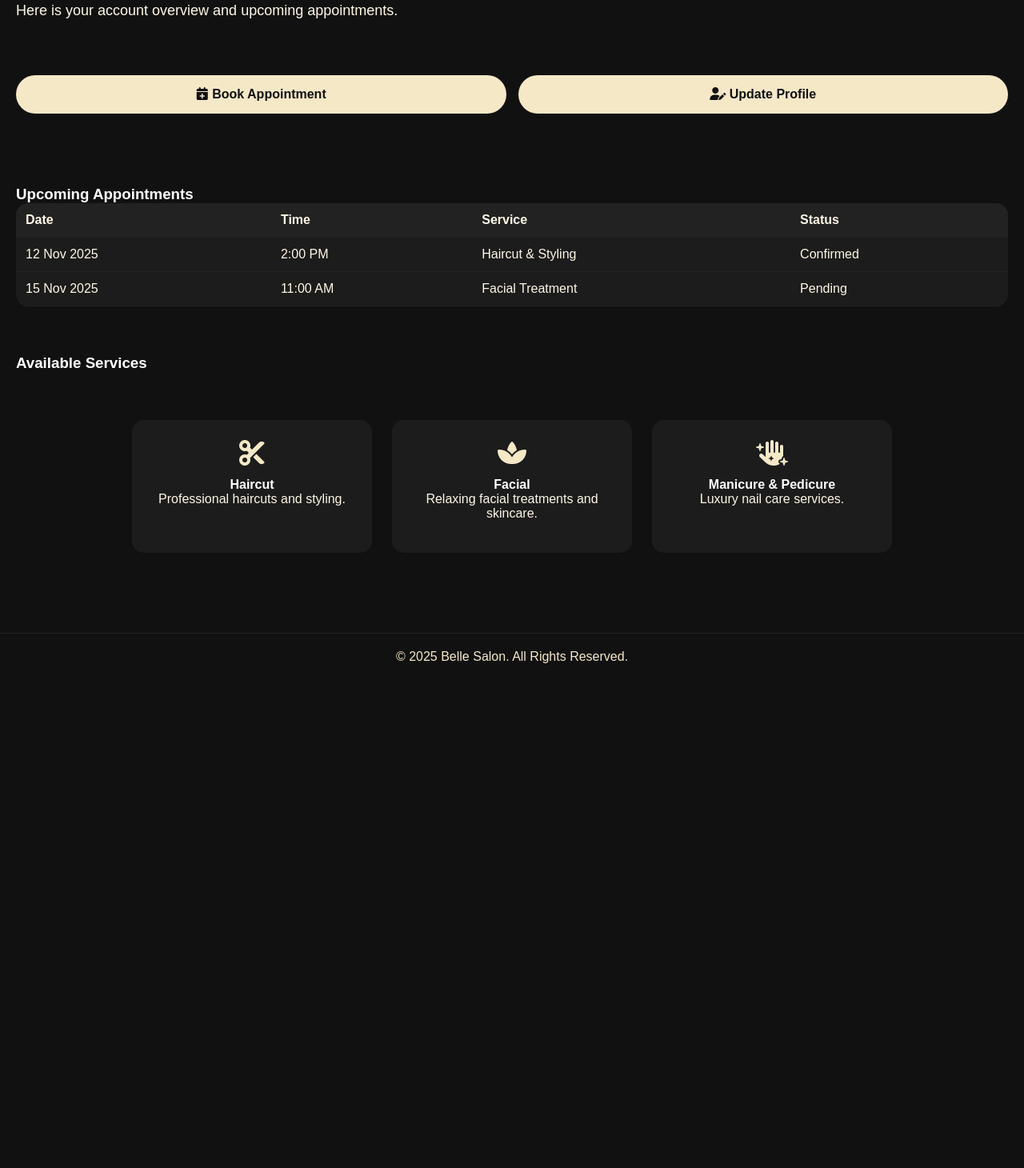
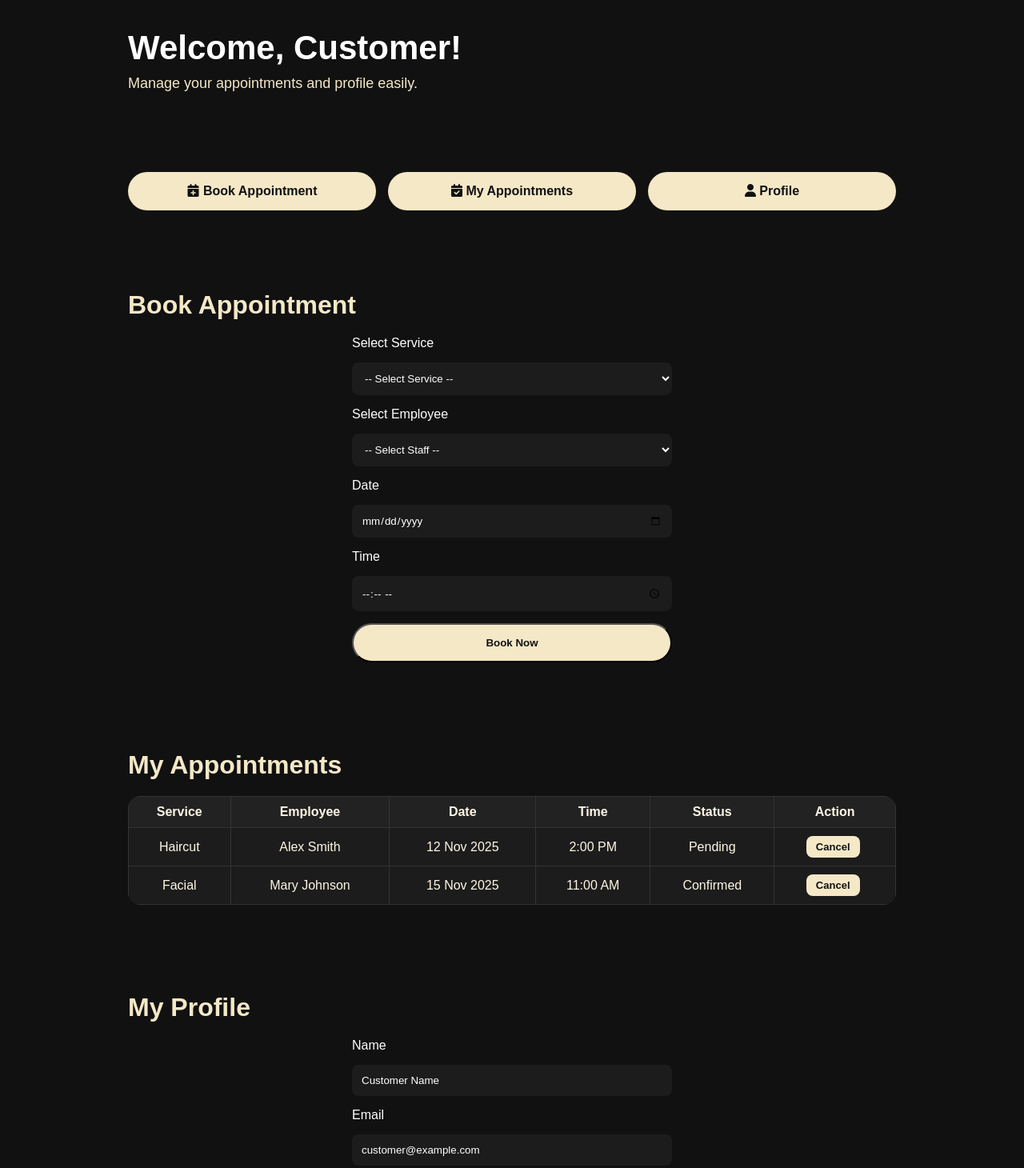
Before and after one commit to manal-ilthizam/Belle-Salon-WebApp, a plain HTML site: page dashboard.html in a window 1280 px wide. Shown: the part 167-1627 px from the top of the page at 80% size. Before the commit the page ends 1017 px from the top, so only its background shows below. Drawn offline with Linux system fonts and the light colour scheme.

Commit message:
Added Customer Dashboard page with booking & profile

```diff
--- a/css/style.css
+++ b/css/style.css
@@ -377,3 +377,273 @@ footer {
     border-radius: 50px;
     font-size: 14px;
 }
+
+
+
+/* Contact Section */
+.contact-section {
+    padding: 80px 20px;
+    background-color: #111;
+    color: #fff;
+    text-align: center;
+}
+
+.contact-container {
+    max-width: 600px;
+    margin: auto;
+}
+
+.contact-container h2 {
+    font-family: 'Dancing Script', cursive;
+    font-size: 42px;
+    color: #f5e8c7;
+    margin-bottom: 20px;
+}
+
+.contact-container p {
+    color: #fff7e6;
+    margin-bottom: 40px;
+}
+
+.contact-form {
+    display: flex;
+    flex-direction: column;
+    gap: 15px;
+}
+
+.contact-form label {
+    text-align: left;
+    color: #f5e8c7;
+    font-weight: 600;
+}
+
+.contact-form input,
+.contact-form textarea {
+    padding: 12px;
+    border-radius: 8px;
+    border: none;
+    background-color: #1c1c1c;
+    color: #fff;
+    font-family: 'Montserrat', sans-serif;
+}
+
+.contact-form input::placeholder,
+.contact-form textarea::placeholder {
+    color: #aaa;
+}
+
+.contact-form .btn {
+    margin-top: 10px;
+    border-radius: 50px;
+    padding: 15px;
+    background-color: #f5e8c7;
+    color: #111;
+    font-weight: 600;
+}
+
+.contact-form .btn:hover {
+    background-color: #e6d8b0;
+}
+
+.contact-info {
+    margin-top: 40px;
+    text-align: left;
+    color: #f5e8c7;
+}
+
+.contact-info p {
+    margin: 10px 0;
+    font-size: 16px;
+}
+
+.contact-info i {
+    margin-right: 10px;
+}
+
+
+.dashboard {
+    padding: 80px 20px;
+    background-color: #111;
+    color: #fff;
+}
+
+.dashboard-container {
+    max-width: 1000px;
+    margin: auto;
+}
+
+.dashboard-welcome h2 {
+    font-size: 42px;
+    font-family: 'Montserrat', sans-serif;
+    margin-bottom: 10px;
+}
+
+.dashboard-welcome p {
+    margin-bottom: 30px;
+    color: #f5e8c7;
+}
+
+.quick-actions {
+    display: flex;
+    flex-wrap: wrap;
+    gap: 15px;
+    margin-bottom: 40px;
+    justify-content: center;
+}
+
+.dashboard-section {
+    margin-bottom: 50px;
+}
+
+.dashboard-section h3 {
+    font-size: 32px;
+    margin-bottom: 20px;
+    color: #f5e8c7;
+}
+
+.appointment-form,
+.profile-form {
+    display: flex;
+    flex-direction: column;
+    gap: 15px;
+    max-width: 400px;
+    margin: auto;
+}
+
+.appointment-form input,
+.appointment-form select,
+.profile-form input {
+    padding: 12px;
+    border-radius: 8px;
+    border: none;
+    background-color: #1c1c1c;
+    color: #fff;
+    font-family: 'Montserrat', sans-serif;
+}
+
+.appointment-form input::placeholder,
+.profile-form input::placeholder {
+    color: #aaa;
+}
+
+.appointments-table {
+    width: 100%;
+    border-collapse: collapse;
+}
+
+.appointments-table th,
+.appointments-table td {
+    border: 1px solid #333;
+    padding: 10px;
+    text-align: center;
+    font-family: 'Montserrat', sans-serif;
+}
+
+.small-btn {
+    padding: 6px 12px;
+    font-size: 13px;
+    border-radius: 8px;
+    margin-right: 5px;
+    background-color: #f5e8c7;
+    color: #111;
+    border: none;
+    cursor: pointer;
+}
+
+.small-btn:hover {
+    background-color: #e6d8b0;
+}
+
+
+.dashboard {
+    padding: 80px 20px;
+    background-color: #111;
+    color: #fff;
+}
+
+.dashboard-container {
+    max-width: 1000px;
+    margin: auto;
+}
+
+.dashboard-welcome h2 {
+    font-size: 42px;
+    font-family: 'Montserrat', sans-serif;
+    margin-bottom: 10px;
+}
+
+.dashboard-welcome p {
+    margin-bottom: 30px;
+    color: #f5e8c7;
+}
+
+.quick-actions {
+    display: flex;
+    flex-wrap: wrap;
+    gap: 15px;
+    margin-bottom: 40px;
+    justify-content: center;
+}
+
+.dashboard-section {
+    margin-bottom: 50px;
+}
+
+.dashboard-section h3 {
+    font-size: 32px;
+    margin-bottom: 20px;
+    color: #f5e8c7;
+}
+
+.appointment-form,
+.profile-form {
+    display: flex;
+    flex-direction: column;
+    gap: 15px;
+    max-width: 400px;
+    margin: auto;
+}
+
+.appointment-form input,
+.appointment-form select,
+.profile-form input {
+    padding: 12px;
+    border-radius: 8px;
+    border: none;
+    background-color: #1c1c1c;
+    color: #fff;
+    font-family: 'Montserrat', sans-serif;
+}
+
+.appointment-form input::placeholder,
+.profile-form input::placeholder {
+    color: #aaa;
+}
+
+.appointments-table {
+    width: 100%;
+    border-collapse: collapse;
+}
+
+.appointments-table th,
+.appointments-table td {
+    border: 1px solid #333;
+    padding: 10px;
+    text-align: center;
+    font-family: 'Montserrat', sans-serif;
+}
+
+.small-btn {
+    padding: 6px 12px;
+    font-size: 13px;
+    border-radius: 8px;
+    margin-right: 5px;
+    background-color: #f5e8c7;
+    color: #111;
+    border: none;
+    cursor: pointer;
+}
+
+.small-btn:hover {
+    background-color: #e6d8b0;
+}
--- a/dashboard.html
+++ b/dashboard.html
@@ -15,7 +15,7 @@
   <div class="container header-container">
       <h1 class="logo">Belle</h1>
       <nav>
-          <a href="dashboard.html">Dashboard</a>
+          <a href="index.html">Home</a>
           <a href="services.html">Services</a>
           <a href="contact.html">Contact</a>
           <a href="login.html">Logout</a>
@@ -23,77 +23,111 @@
   </div>
 </header>
 
-<!-- Dashboard Main -->
+<!-- Dashboard Section -->
 <section class="dashboard">
   <div class="dashboard-container">
 
-    <!-- Welcome Section -->
+    <!-- Welcome -->
     <div class="dashboard-welcome">
-      <h2>Welcome, <span id="customerName">Jane Doe</span>!</h2>
-      <p>Here is your account overview and upcoming appointments.</p>
+      <h2>Welcome, <span id="customerName">Customer</span>!</h2>
+      <p>Manage your appointments and profile easily.</p>
     </div>
 
     <!-- Quick Actions -->
     <div class="quick-actions">
-      <a href="services.html" class="btn"><i class="fas fa-calendar-plus"></i> Book Appointment</a>
-      <a href="profile.html" class="btn"><i class="fas fa-user-edit"></i> Update Profile</a>
+      <a href="#bookAppointmentSection" class="btn"><i class="fas fa-calendar-plus"></i> Book Appointment</a>
+      <a href="#myAppointmentsSection" class="btn"><i class="fas fa-calendar-check"></i> My Appointments</a>
+      <a href="#profileSection" class="btn"><i class="fas fa-user"></i> Profile</a>
     </div>
 
-    <!-- Upcoming Appointments -->
-    <div class="dashboard-section">
-      <h3>Upcoming Appointments</h3>
+    <!-- Book Appointment -->
+    <div class="dashboard-section" id="bookAppointmentSection">
+      <h3>Book Appointment</h3>
+      <form class="appointment-form">
+        <label for="service">Select Service</label>
+        <select id="service" required>
+          <option value="">-- Select Service --</option>
+          <option value="Haircut">Haircut</option>
+          <option value="Facial">Facial</option>
+          <option value="Manicure">Manicure</option>
+          <option value="Pedicure">Pedicure</option>
+        </select>
+
+        <label for="employee">Select Employee</label>
+        <select id="employee" required>
+          <option value="">-- Select Staff --</option>
+          <option value="Alex Smith">Alex Smith</option>
+          <option value="Mary Johnson">Mary Johnson</option>
+        </select>
+
+        <label for="date">Date</label>
+        <input type="date" id="date" required>
+
+        <label for="time">Time</label>
+        <input type="time" id="time" required>
+
+        <button type="submit" class="btn">Book Now</button>
+      </form>
+    </div>
+
+    <!-- My Appointments -->
+    <div class="dashboard-section" id="myAppointmentsSection">
+      <h3>My Appointments</h3>
       <table class="appointments-table">
         <thead>
           <tr>
+            <th>Service</th>
+            <th>Employee</th>
             <th>Date</th>
             <th>Time</th>
-            <th>Service</th>
             <th>Status</th>
+            <th>Action</th>
           </tr>
         </thead>
         <tbody>
           <tr>
+            <td>Haircut</td>
+            <td>Alex Smith</td>
             <td>12 Nov 2025</td>
             <td>2:00 PM</td>
-            <td>Haircut & Styling</td>
-            <td>Confirmed</td>
+            <td>Pending</td>
+            <td><button class="btn small-btn">Cancel</button></td>
           </tr>
           <tr>
+            <td>Facial</td>
+            <td>Mary Johnson</td>
             <td>15 Nov 2025</td>
             <td>11:00 AM</td>
-            <td>Facial Treatment</td>
-            <td>Pending</td>
+            <td>Confirmed</td>
+            <td><button class="btn small-btn">Cancel</button></td>
           </tr>
         </tbody>
       </table>
     </div>
 
-    <!-- Services Section -->
-    <div class="dashboard-section">
-      <h3>Available Services</h3>
-      <div class="services-cards">
-        <div class="service-card">
-          <i class="fas fa-cut fa-2x"></i>
-          <h4>Haircut</h4>
-          <p>Professional haircuts and styling.</p>
-        </div>
-        <div class="service-card">
-          <i class="fas fa-spa fa-2x"></i>
-          <h4>Facial</h4>
-          <p>Relaxing facial treatments and skincare.</p>
-        </div>
-        <div class="service-card">
-          <i class="fas fa-hand-sparkles fa-2x"></i>
-          <h4>Manicure & Pedicure</h4>
-          <p>Luxury nail care services.</p>
-        </div>
-      </div>
+    <!-- Profile -->
+    <div class="dashboard-section" id="profileSection">
+      <h3>My Profile</h3>
+      <form class="profile-form">
+        <label for="profileName">Name</label>
+        <input type="text" id="profileName" value="Customer Name">
+
+        <label for="profileEmail">Email</label>
+        <input type="email" id="profileEmail" value="customer@example.com">
+
+        <label for="profilePhone">Phone</label>
+        <input type="text" id="profilePhone" value="+1234567890">
+
+        <label for="profileAddress">Address</label>
+        <input type="text" id="profileAddress" value="123 Belle Street, City">
+
+        <button type="submit" class="btn">Update Profile</button>
+      </form>
     </div>
 
   </div>
 </section>
 
-<!-- Footer -->
 <footer>
   <p>&copy; 2025 Belle Salon. All Rights Reserved.</p>
 </footer>
```
